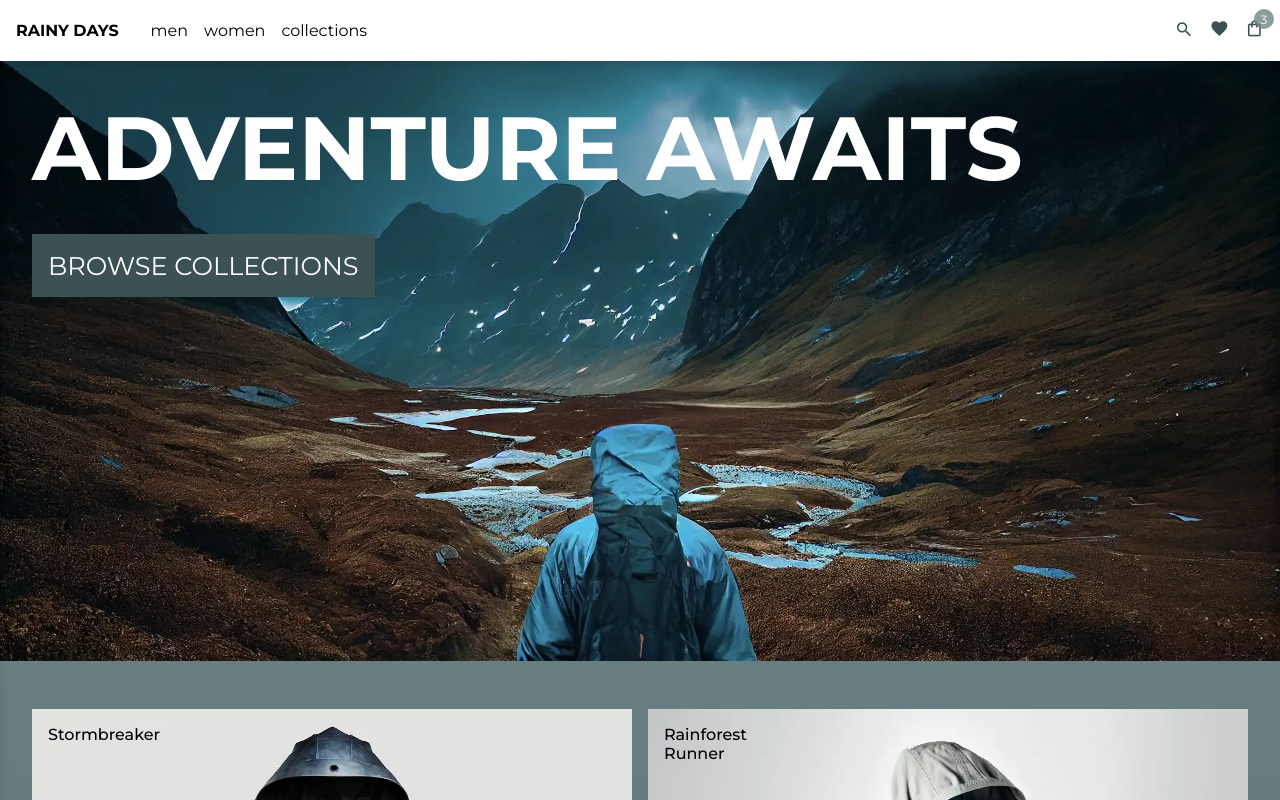
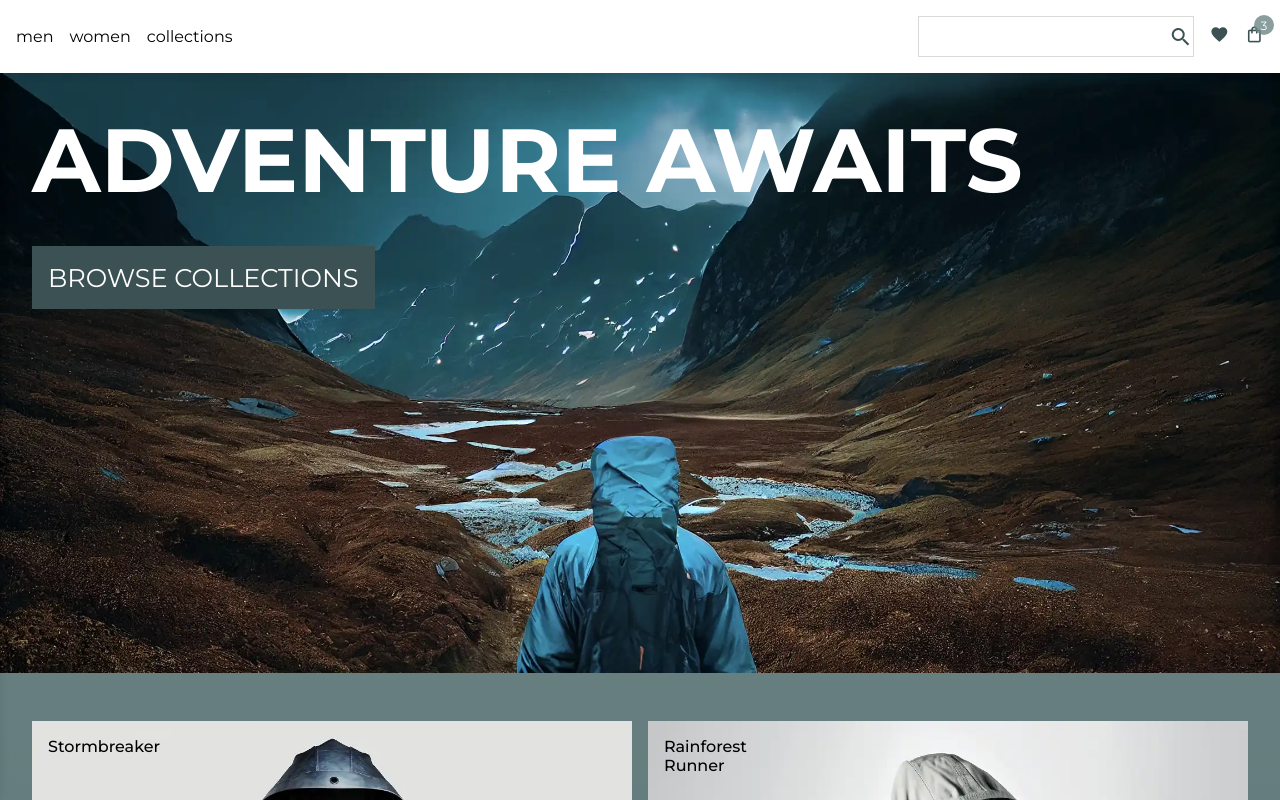
Before and after one commit to kyrregjerstad/Rainy-Days, a SvelteKit app: page / in a window 1280 px wide. Both pictures are taken after a click on the item "search". Shown: the top 800 px of the page. Built offline with nearby package versions, Linux system fonts and the light colour scheme.

Commit message:
add search functionality

```diff
--- /dev/null
+++ b/src/components/elements/search/Search.svelte
@@ -0,0 +1,63 @@
+<script>
+  import SearchInput from "@components/elements/search/sub-components/SearchInput.svelte";
+  import SearchResultsDropdown from "@components/elements/search/sub-components/SearchResultsDropdown.svelte";
+  import SearchButton from "@components/elements/search/sub-components/SearchButton.svelte";
+  import { createSearchStore, searchHandler } from "@stores/search";
+  import { inventory } from "@stores/inventory";
+  import { onDestroy } from "svelte";
+
+  const searchProducts = inventory.map((product) => ({
+    ...product,
+    searchTerms: `${product.name} ${
+      product.description
+    } ${product.features.join(" ")}`,
+  }));
+
+  const searchStore = createSearchStore(searchProducts);
+  const unsubscribe = searchStore.subscribe((model) => searchHandler(model));
+
+  onDestroy(() => {
+    unsubscribe();
+  });
+
+  export let searchIsHidden = true;
+  let searchValue = "";
+
+  let border = "none";
+  let width = "300px";
+
+  $: if (searchValue.length > 0) {
+    border = "none";
+  } else {
+    border = "1px solid var(--clr-light-grey)";
+  }
+
+  $: if (searchIsHidden) {
+    $searchStore.search = "";
+    width = "";
+    border = "none";
+  } else {
+    width = "300px";
+    border = "1px solid var(--clr-light-grey)";
+  }
+</script>
+
+<div class="search-container" style="border: {border}; ">
+  <SearchInput bind:searchIsHidden bind:searchValue={$searchStore.search} />
+  {#if $searchStore.search.length > 0}
+    <SearchResultsDropdown bind:searchResults={$searchStore.filtered} />
+  {/if}
+  <SearchButton bind:searchIsHidden />
+</div>
+
+<style>
+  .search-container {
+    position: relative;
+    display: flex;
+    flex-direction: row;
+    align-items: center;
+    justify-content: flex-end;
+
+    border: 1px solid var(--clr-light-grey);
+  }
+</style>
--- /dev/null
+++ b/src/components/elements/search/sub-components/SearchButton.svelte
@@ -0,0 +1,16 @@
+<script>
+  import "@fontsource/material-icons-outlined";
+  export let searchIsHidden = true;
+</script>
+
+<button class="icon-button" on:click={() => (searchIsHidden = !searchIsHidden)}
+  ><span class="material-symbols-outlined"> search </span></button
+>
+
+<style>
+  button {
+    display: flex;
+    align-items: center;
+    justify-content: center;
+  }
+</style>
--- /dev/null
+++ b/src/components/elements/search/sub-components/SearchInput.svelte
@@ -0,0 +1,30 @@
+<script>
+  export let searchIsHidden = true;
+  export let searchValue = "";
+</script>
+
+<input
+  type="search"
+  name="search"
+  class:searchIsHidden
+  bind:value={searchValue}
+/>
+
+<style>
+  .searchIsHidden {
+    display: none;
+  }
+
+  input {
+    padding: 0.75rem;
+    padding-left: 1rem;
+    width: 100%;
+    border: none;
+    width: 250px;
+  }
+
+  input:focus {
+    outline: none;
+    background-color: var(--clr-white);
+  }
+</style>
--- /dev/null
+++ b/src/components/elements/search/sub-components/SearchResult.svelte
@@ -0,0 +1,52 @@
+<script>
+  import AddToFavorites from "@components/elements/buttons/AddToFavorites.svelte";
+
+  export let product;
+</script>
+
+<a href="/browse/{product.name}">
+  <div class="search-result-item">
+    <img
+      src="/assets/images/products/{product.id}.webp"
+      alt="Rainy Days {product.name} jacket"
+    />
+    <div class="product-text">
+      <h4>{product.name}</h4>
+      <p>€{product.price}</p>
+      <button>view</button>
+    </div>
+  </div>
+</a>
+
+<style>
+  .search-result-item {
+    display: flex;
+    align-items: flex-start;
+    gap: 1rem;
+    width: 100%;
+    height: 80px;
+  }
+
+  .product-text {
+    display: flex;
+    flex-direction: column;
+    justify-content: space-between;
+    height: 100%;
+  }
+  img {
+    max-width: 80px;
+  }
+
+  button {
+    padding: 0.25rem;
+    opacity: 0;
+    width: 4rem;
+    transition: opacity 0.2s ease-in-out;
+    background-color: var(--clr-primary-light);
+    color: var(--clr-white);
+  }
+
+  .search-result-item:hover button {
+    opacity: 1;
+  }
+</style>
--- /dev/null
+++ b/src/components/elements/search/sub-components/SearchResultsDropdown.svelte
@@ -0,0 +1,65 @@
+<script>
+  import SearchResult from "@components/elements/search/sub-components/SearchResult.svelte";
+
+  export let searchResults = [];
+</script>
+
+{#if searchResults.length > 0}
+  <div class="search-results-dropdown">
+    <ul>
+      {#each searchResults as product}
+        <li>
+          <SearchResult {product} />
+        </li>
+      {/each}
+    </ul>
+    <div class="search-items-amount">
+      {searchResults.length}
+      {#if searchResults.length === 1}
+        item found
+      {:else}
+        items found
+      {/if}
+    </div>
+  </div>
+{/if}
+
+<style>
+  .search-results-dropdown {
+    position: absolute;
+    top: 100%;
+    right: 0;
+    background-color: var(--clr-white);
+    z-index: 1;
+    max-height: 350px;
+    width: calc(100% + 2px);
+    transform: translateX(1px);
+    overflow: scroll;
+
+    border: 1px solid var(--clr-light-grey);
+    border-top: none;
+  }
+
+  ul {
+    display: flex;
+    flex-direction: column;
+    list-style: none;
+    gap: 1.5rem;
+    padding: 1rem;
+  }
+
+  .wrapper {
+    position: relative;
+  }
+
+  .search-items-amount {
+    position: sticky;
+    bottom: 0;
+    background-color: var(--clr-white);
+    display: flex;
+    justify-content: center;
+    align-items: center;
+    padding: 1rem;
+    text-align: center;
+  }
+</style>
--- a/src/components/layout/header/NavHeader.svelte
+++ b/src/components/layout/header/NavHeader.svelte
@@ -6,6 +6,7 @@
   import { userFavorites } from "@stores/user-favorites";
   import NavigationSidebar from "../NavigationSidebar.svelte";
   import ShoppingBagIcon from "@components/layout/header/ShoppingBagIcon.svelte";
+  import Search from "@components/elements/search/Search.svelte";
 
   let cartIsHidden = true;
 
@@ -33,14 +34,18 @@
 <NavigationSidebar bind:navSidebarIsHidden />
 
 <nav>
+  {#if searchIsHidden}
     <button
       class="hamburger-menu icon-button"
       on:click={() => (navSidebarIsHidden = !navSidebarIsHidden)}
     >
       <span class="material-symbols-outlined "> menu </span>
     </button>
+  {/if}
   <ul>
+    {#if searchIsHidden}
       <li><a href="/" id="home">Rainy Days</a></li>
+    {/if}
     <li class="navigation-subpages"><a href="/browse/men">men</a></li>
     <li class="navigation-subpages"><a href="/browse/women">women</a></li>
     <li class="navigation-subpages">
@@ -50,12 +55,7 @@
   <div>
     <ul>
       <li>
-        <!-- <input type="search" name="search" id="" class:searchIsHidden /> -->
-        <button
-          class="icon-button"
-          on:click={() => (searchIsHidden = !searchIsHidden)}
-          ><span class="material-symbols-outlined"> search </span></button
-        >
+        <Search bind:searchIsHidden />
       </li>
       <li>
         <a href="/favourites"
--- /dev/null
+++ b/src/lib/stores/search.js
@@ -0,0 +1,22 @@
+import { writable } from "svelte/store";
+
+export function createSearchStore(data) {
+  const { subscribe, set, update } = writable({
+    data,
+    filtered: data,
+    search: "",
+  });
+
+  return {
+    subscribe,
+    set,
+    update,
+  };
+}
+
+export function searchHandler(store) {
+  const searchTerm = store.search.toLowerCase() || "";
+  store.filtered = store.data.filter((item) => {
+    return item.searchTerms.toLowerCase().includes(searchTerm);
+  });
+}
--- a/src/routes/+layout.svelte
+++ b/src/routes/+layout.svelte
@@ -8,24 +8,22 @@
   import NewsletterFooter from "@components/layout/footer/NewsletterFooter.svelte";
 
   onMount(() => {
-    const lenis = new Lenis({
-      duration: 1,
-      easing: (t) => Math.min(1, 1.001 - Math.pow(2, -10 * t)),
-      direction: "vertical",
-      gestureDirection: "vertical",
-      smooth: true,
-      mouseMultiplier: 1,
-      smoothTouch: false,
-      touchMultiplier: 2,
-      infinite: false,
-    });
-
-    function raf(time) {
-      lenis.raf(time);
-      requestAnimationFrame(raf);
-    }
-
-    requestAnimationFrame(raf);
+    // const lenis = new Lenis({
+    //   duration: 1,
+    //   easing: (t) => Math.min(1, 1.001 - Math.pow(2, -10 * t)),
+    //   direction: "vertical",
+    //   gestureDirection: "vertical",
+    //   smooth: true,
+    //   mouseMultiplier: 1,
+    //   smoothTouch: false,
+    //   touchMultiplier: 2,
+    //   infinite: false,
+    // });
+    // function raf(time) {
+    //   lenis.raf(time);
+    //   requestAnimationFrame(raf);
+    // }
+    // requestAnimationFrame(raf);
   });
 </script>
 
```
Lines whose indentation alone changed are shown as unchanged.
